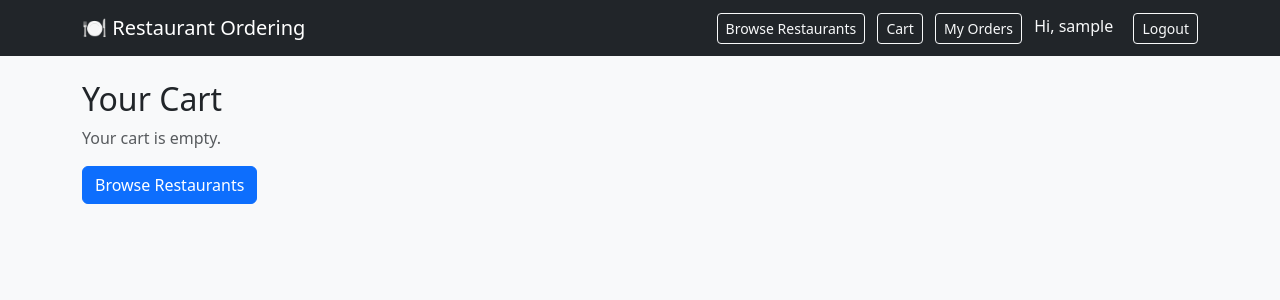
After one commit to shareef2345/restaurant-ordering, a Django app: page /restaurants/cart/ in a window 1280 px wide. The commit adds this page. Shown: the top 300 px of the page. Run offline with Django 5.2, Linux system fonts and the light colour scheme; the visitor is signed in with stand-in values (Sample User, id 1).

Commit message:
Stage 5: Add cart, checkout, and order history

```diff
--- /dev/null
+++ b/restaurants/cart.py
@@ -0,0 +1,54 @@
+from decimal import Decimal
+
+from .models import MenuItem
+
+
+class Cart:
+    def __init__(self, request):
+        self.session = request.session
+        cart = self.session.get("cart")
+        if cart is None:
+            cart = self.session["cart"] = {}
+        self.cart = cart
+
+    def add(self, menu_item, quantity=1):
+        item_id = str(menu_item.id)
+        if item_id in self.cart:
+            self.cart[item_id]["quantity"] += quantity
+        else:
+            self.cart[item_id] = {
+                "quantity": quantity,
+                "price": str(menu_item.price),
+                "restaurant_id": menu_item.restaurant_id,
+            }
+        self.save()
+
+    def remove(self, menu_item_id):
+        item_id = str(menu_item_id)
+        if item_id in self.cart:
+            del self.cart[item_id]
+            self.save()
+
+    def save(self):
+        self.session.modified = True
+
+    def clear(self):
+        self.session["cart"] = {}
+        self.save()
+
+    def __iter__(self):
+        item_ids = self.cart.keys()
+        menu_items = MenuItem.objects.filter(id__in=item_ids)
+        cart = self.cart.copy()
+        for item in menu_items:
+            cart[str(item.id)]["menu_item"] = item
+
+        for item_id, item_data in cart.items():
+            item_data["total_price"] = Decimal(item_data["price"]) * item_data["quantity"]
+            yield item_data
+
+    def __len__(self):
+        return sum(item["quantity"] for item in self.cart.values())
+
+    def get_total_price(self):
+        return sum(Decimal(item["price"]) * item["quantity"] for item in self.cart.values())
--- /dev/null
+++ b/restaurants/templates/restaurants/cart_detail.html
@@ -0,0 +1,27 @@
+{% extends "base.html" %}
+{% block content %}
+<h2>Your Cart</h2>
+{% if cart|length == 0 %}
+    <p class="text-muted">Your cart is empty.</p>
+    <a href="{% url 'restaurant_list' %}" class="btn btn-primary">Browse Restaurants</a>
+{% else %}
+<table class="table bg-white">
+    <thead><tr><th>Item</th><th>Qty</th><th>Price</th><th>Subtotal</th><th></th></tr></thead>
+    <tbody>
+        {% for item in cart %}
+        <tr>
+            <td>{{ item.menu_item.name }}</td>
+            <td>{{ item.quantity }}</td>
+            <td>₹{{ item.price }}</td>
+            <td>₹{{ item.total_price }}</td>
+            <td>
+                <a href="{% url 'remove_from_cart' item.menu_item.id %}" class="btn btn-sm btn-outline-danger">Remove</a>
+            </td>
+        </tr>
+        {% endfor %}
+    </tbody>
+</table>
+<h4>Total: ₹{{ cart.get_total_price }}</h4>
+<a href="{% url 'checkout' %}" class="btn btn-success">Proceed to Checkout</a>
+{% endif %}
+{% endblock %}
--- a/restaurants/templates/restaurants/restaurant_detail.html
+++ b/restaurants/templates/restaurants/restaurant_detail.html
@@ -12,8 +12,12 @@
                 <div>
                     <h5 class="card-title mb-1">{{ item.name }}</h5>
                     <p class="card-text text-muted mb-0">{{ item.description }}</p>
+                    <span class="badge bg-success">₹{{ item.price }}</span>
                 </div>
-                <span class="badge bg-success fs-6">₹{{ item.price }}</span>
+                <form method="post" action="{% url 'add_to_cart' item.id %}">
+                    {% csrf_token %}
+                    <button type="submit" class="btn btn-outline-primary btn-sm">Add to Cart</button>
+                </form>
             </div>
         </div>
     </div>
--- a/restaurants/urls.py
+++ b/restaurants/urls.py
@@ -5,4 +5,10 @@ from . import views
 urlpatterns = [
     path("", views.restaurant_list, name="restaurant_list"),
     path("<int:pk>/", views.restaurant_detail, name="restaurant_detail"),
+    path("cart/add/<int:item_id>/", views.add_to_cart, name="add_to_cart"),
+    path("cart/remove/<int:item_id>/", views.remove_from_cart, name="remove_from_cart"),
+    path("cart/", views.cart_detail, name="cart_detail"),
+    path("checkout/", views.checkout, name="checkout"),
+    path("orders/<int:order_id>/confirmation/", views.order_confirmation, name="order_confirmation"),
+    path("orders/", views.order_history, name="order_history"),
 ]
--- a/restaurants/views.py
+++ b/restaurants/views.py
@@ -1,6 +1,8 @@
-from django.shortcuts import get_object_or_404, render
+from django.contrib.auth.decorators import login_required
+from django.shortcuts import get_object_or_404, redirect, render
 
-from .models import Restaurant
+from .cart import Cart
+from .models import MenuItem, Order, OrderItem, Restaurant
 
 
 def restaurant_list(request):
@@ -31,3 +33,64 @@ def restaurant_detail(request, pk):
         "restaurants/restaurant_detail.html",
         {"restaurant": restaurant, "menu_items": menu_items},
     )
+
+
+@login_required
+def add_to_cart(request, item_id):
+    menu_item = get_object_or_404(MenuItem, id=item_id, is_available=True)
+    cart = Cart(request)
+    cart.add(menu_item)
+    return redirect("restaurant_detail", pk=menu_item.restaurant_id)
+
+
+@login_required
+def cart_detail(request):
+    cart = Cart(request)
+    return render(request, "restaurants/cart_detail.html", {"cart": cart})
+
+
+@login_required
+def remove_from_cart(request, item_id):
+    cart = Cart(request)
+    cart.remove(item_id)
+    return redirect("cart_detail")
+
+
+@login_required
+def checkout(request):
+    cart = Cart(request)
+    if len(cart) == 0:
+        return redirect("restaurant_list")
+
+    if request.method == "POST":
+        first_item = next(iter(cart))
+        restaurant_id = first_item["menu_item"].restaurant_id
+
+        order = Order.objects.create(
+            customer=request.user,
+            restaurant_id=restaurant_id,
+            total=cart.get_total_price(),
+        )
+        for item in cart:
+            OrderItem.objects.create(
+                order=order,
+                menu_item=item["menu_item"],
+                quantity=item["quantity"],
+                price=item["menu_item"].price,
+            )
+        cart.clear()
+        return redirect("order_confirmation", order_id=order.id)
+
+    return render(request, "restaurants/checkout.html", {"cart": cart})
+
+
+@login_required
+def order_confirmation(request, order_id):
+    order = get_object_or_404(Order, id=order_id, customer=request.user)
+    return render(request, "restaurants/order_confirmation.html", {"order": order})
+
+
+@login_required
+def order_history(request):
+    orders = Order.objects.filter(customer=request.user).order_by("-created_at")
+    return render(request, "restaurants/order_history.html", {"orders": orders})
--- a/templates/base.html
+++ b/templates/base.html
@@ -13,6 +13,8 @@
             <div>
                 <a href="{% url 'restaurant_list' %}" class="btn btn-outline-light btn-sm me-2">Browse Restaurants</a>
                 {% if user.is_authenticated %}
+                    <a href="{% url 'cart_detail' %}" class="btn btn-outline-light btn-sm me-2">Cart</a>
+                    <a href="{% url 'order_history' %}" class="btn btn-outline-light btn-sm me-2">My Orders</a>
                     <span class="text-light me-3">Hi, {{ user.username }}</span>
                     <a href="{% url 'logout' %}" class="btn btn-outline-light btn-sm">Logout</a>
                 {% else %}
```
Also changed, not shown: restaurants/templates/restaurants/checkout.html (added, +19 -0 lines), restaurants/templates/restaurants/order_confirmation.html (added, +9 -0 lines), restaurants/templates/restaurants/order_history.html (added, +20 -0 lines).
